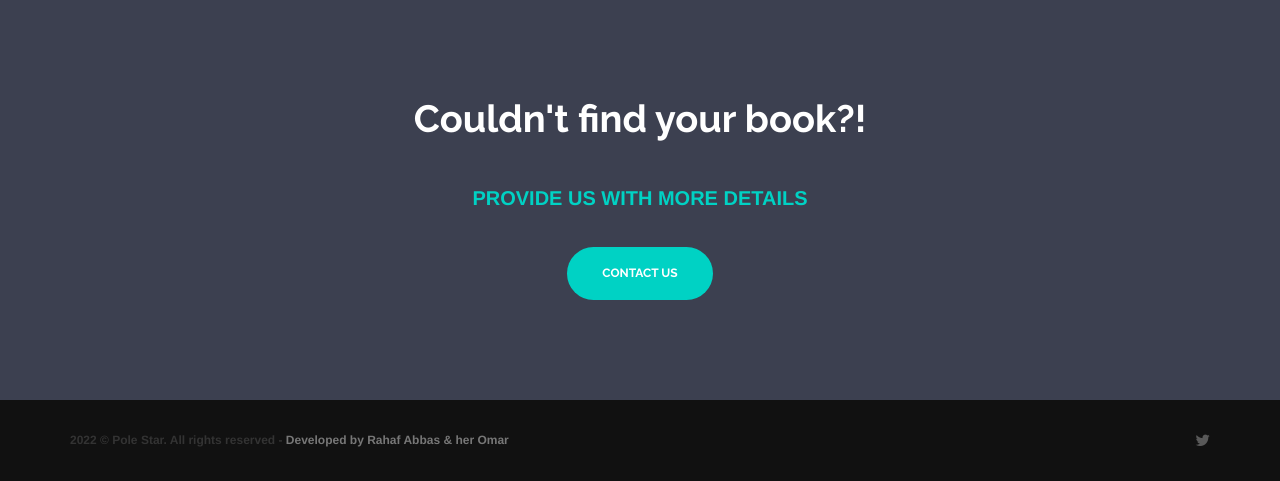
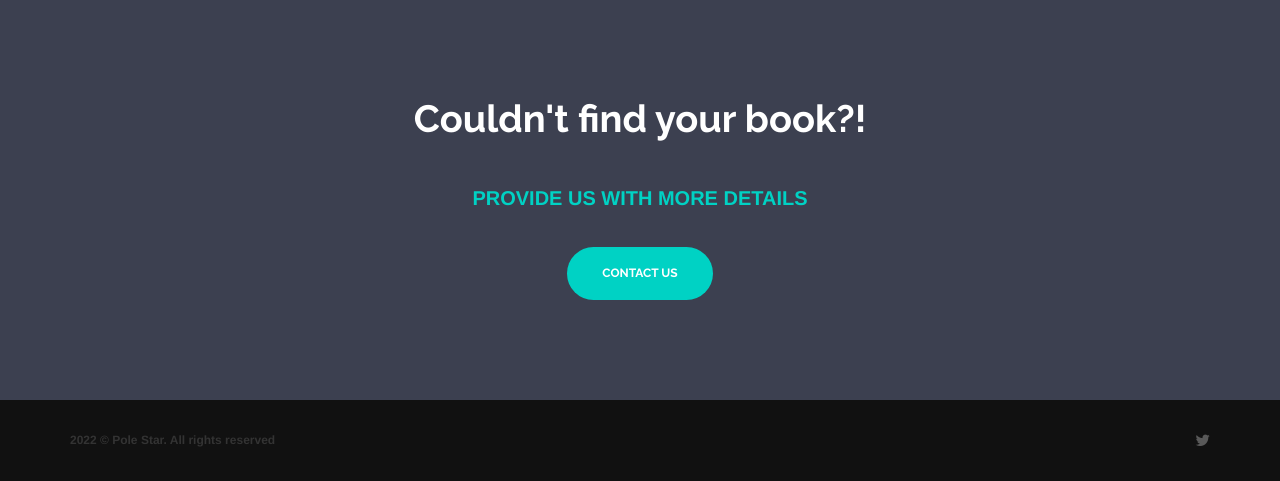
Before and after one commit to Rahaf-Abbas/PoleStar, a Flask app: page / in a window 1280 px wide. Shown: the part 2669-3150 px from the top of the page. Run offline with Flask 2, Linux system fonts and the light colour scheme; some libraries are stand-ins or nearby versions.

Commit message:
unwanted parts & more comments

```diff
--- a/app.py
+++ b/app.py
@@ -1,8 +1,7 @@
 import pandas as pd
-from flask import Flask, request , url_for, session , redirect
+from flask import Flask , url_for, session , redirect
 from flask_mysqldb import MySQL
-import MySQLdb.cursors
-import re
+
 
 
 #import pages
--- a/predict.py
+++ b/predict.py
@@ -23,7 +23,7 @@ mysql = MySQL(app)
 def books():
     cursor = mysql.connection.cursor(MySQLdb.cursors.DictCursor)
 
-    # Set the pagination configuration
+    # Set the pagination configuration ( pages of the books)
     page = request.args.get('page', 1, type=int)
     perpage=100
     startat=page*perpage
@@ -43,6 +43,7 @@ def rate():
     if session.get('loggedin') != True: # if user is not logged
         return redirect('/login') #redirect to login page
 
+    # Check if user send data and if rate & book exists
     if request.method == 'POST' and 'bookRate' in request.form and 'book_id' in request.form:
         if 1 <= int(request.form['bookRate']) <= 5 : # Check Rate ( Allow only from 1 to 5)
             cursor = mysql.connection.cursor(MySQLdb.cursors.DictCursor)
@@ -63,7 +64,7 @@ def rate():
                     flash('You have Already rated this book, Thank you !')
                     return redirect('/books')
 
-                #Insert the new rate in the database of the user
+                #Insert the new rate in the database for the user
                 cursor.execute('INSERT INTO book_rates VALUES (NULL, %s, %s, %s)', (userID, bookID, rate))
                 mysql.connection.commit()
 
--- a/templates/base.html
+++ b/templates/base.html
@@ -108,7 +108,7 @@
 			<div class="container">
 				<div class="row">
 					<div class="col-xs-12 col-sm-6">
-						<p>2022 © Pole Star. All rights reserved - <span class="text-muted">Developed by Rahaf Abbas & her Omar</span></p>
+						<p>2022 © Pole Star. All rights reserved</p>
 					</div>
 					<div class="col-xs-12 col-sm-6">
 						<ul class="list-inline text-right mt-social">
```
Also changed, not shown: templates/books.html (+0 -17 lines), 1 other file.
